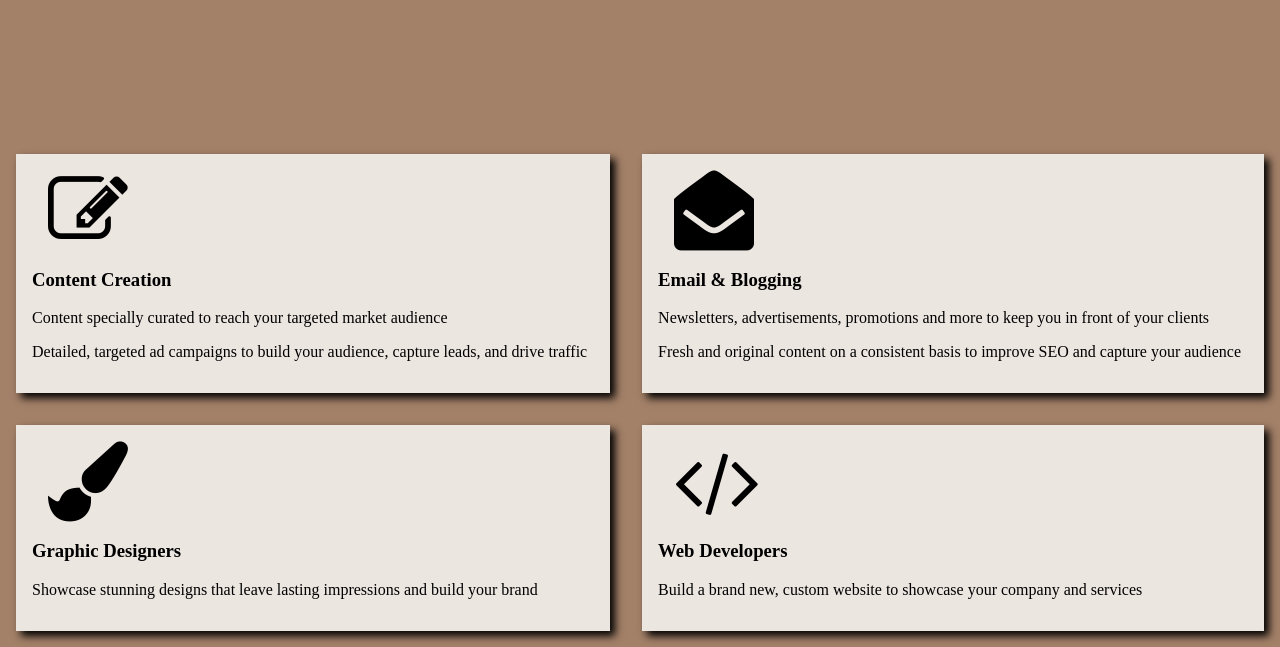
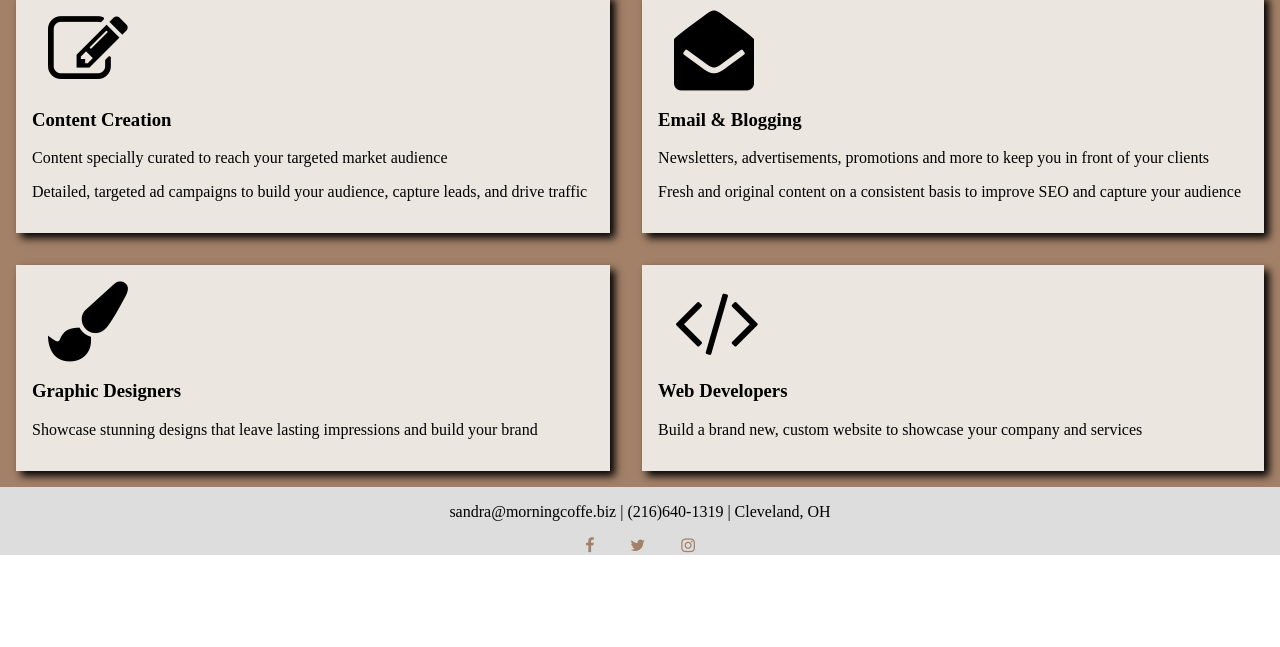
Before and after one commit to khemsoth/MorningCoffeeMarketing, a website: page solutions.html in a window 1280 px wide. Shown: the part 814-1461 px from the top of the page. After the commit the page ends 1369 px from the top, so only its background shows below. Drawn offline with nearby package versions, Linux system fonts and the light colour scheme.

Commit message:
style: added footer to solutions page

```diff
--- a/solutions.html
+++ b/solutions.html
@@ -29,7 +29,6 @@
   <div class="content">
     <div class="solution-banner" id="solutions">
     </div>
-  </div>
     <div class="reviews-content">
     <div class="review1 review">
       <i class='fa fa-edit fa-5x'></i>
@@ -54,7 +53,15 @@
       <p>Build a brand new, custom website to showcase your company and services</p>
     </div>
     </div>
-</div>
+    <div class="footer">
+        <div class="footer-info">
+          <p class="footer-info-text">sandra@morningcoffe.biz | (216)640-1319 | Cleveland, OH</p>
+          <a class="fa fa-facebook" href="https://www.facebook.com/MorningCoffeeMarketing/" target="_blank"></a>
+          <a class="fa fa-twitter" href="https://twitter.com/morningcoffeemk" target="_blank"></a>
+          <a class="fa fa-instagram" href="https://www.instagram.com/morningcoffeemarketing/" target="_blank"></a>
+        </div>
+      </div>
+    </div>
 </div>
 
 <div class="contact-modal" id="contact-modal">
```
